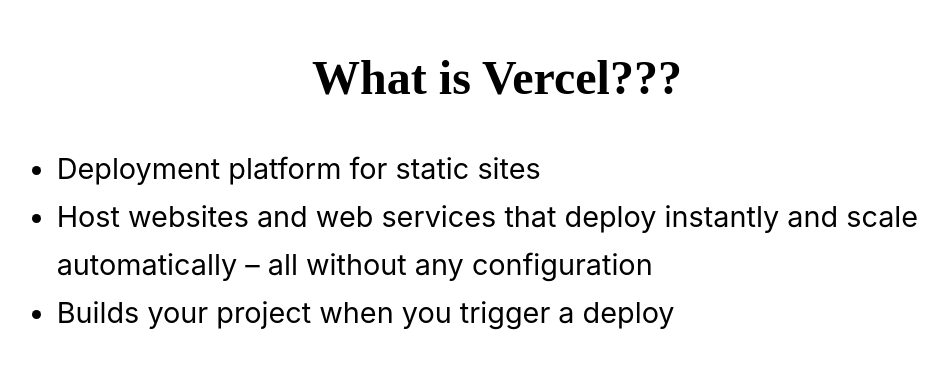
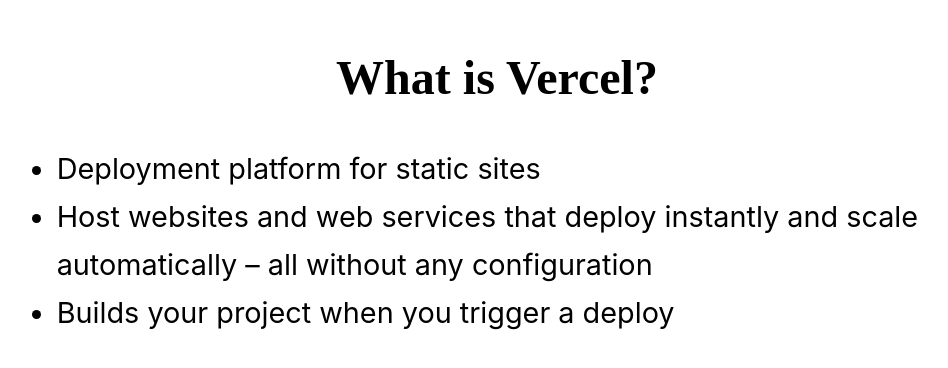
Before and after one commit to bernadette-codes/arke-vercel-demo, a Next.js app: page / in a window 1280 px wide. Shown: the part 870-1238 px from the top of the page, without its empty margins (143-1091 px from the left). Built offline with nearby package versions, Linux system fonts and the light colour scheme.

Commit message:
Update to 1 ?

```diff
--- a/pages/index.js
+++ b/pages/index.js
@@ -58,7 +58,7 @@
         </div>
 
         <div className={styles.topic}>
-          <h2 className={styles.subHeader}>What is Vercel???</h2>
+          <h2 className={styles.subHeader}>What is Vercel?</h2>
           <ul className={styles.context}>
             <li>Deployment platform for static sites</li>
             <li>Host websites and web services that deploy instantly and scale automatically – all without any configuration</li>
```
